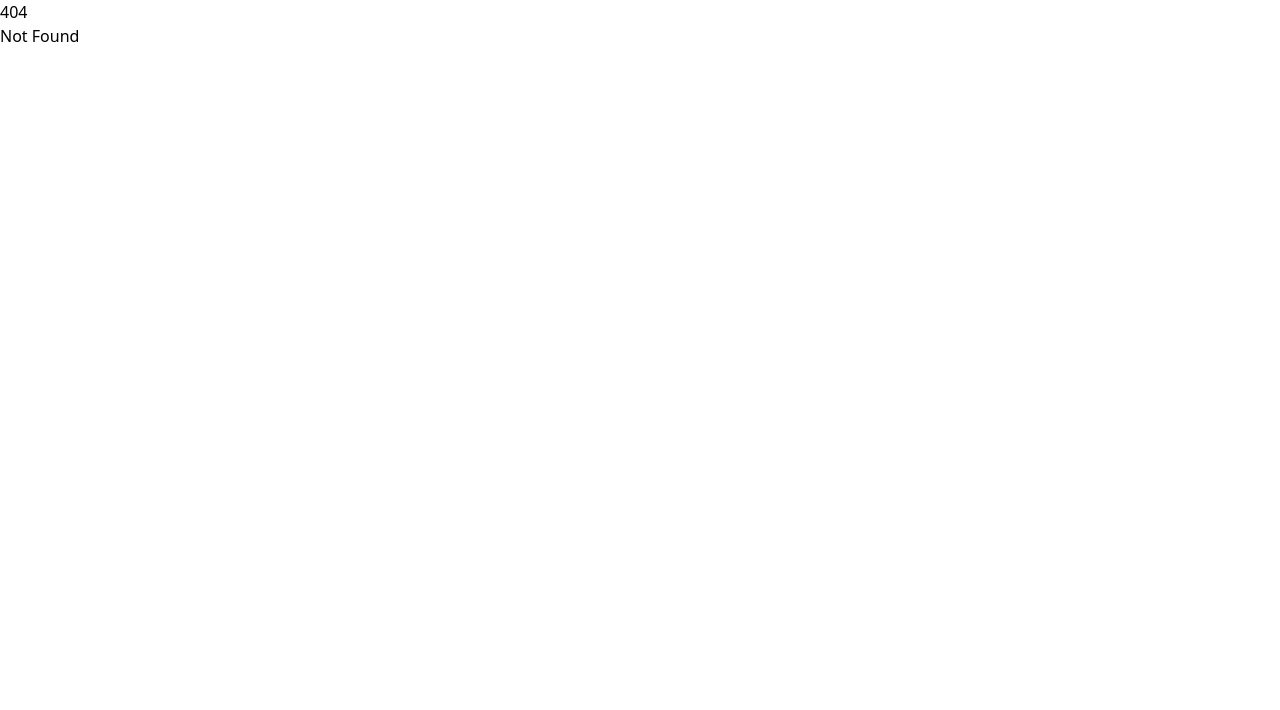
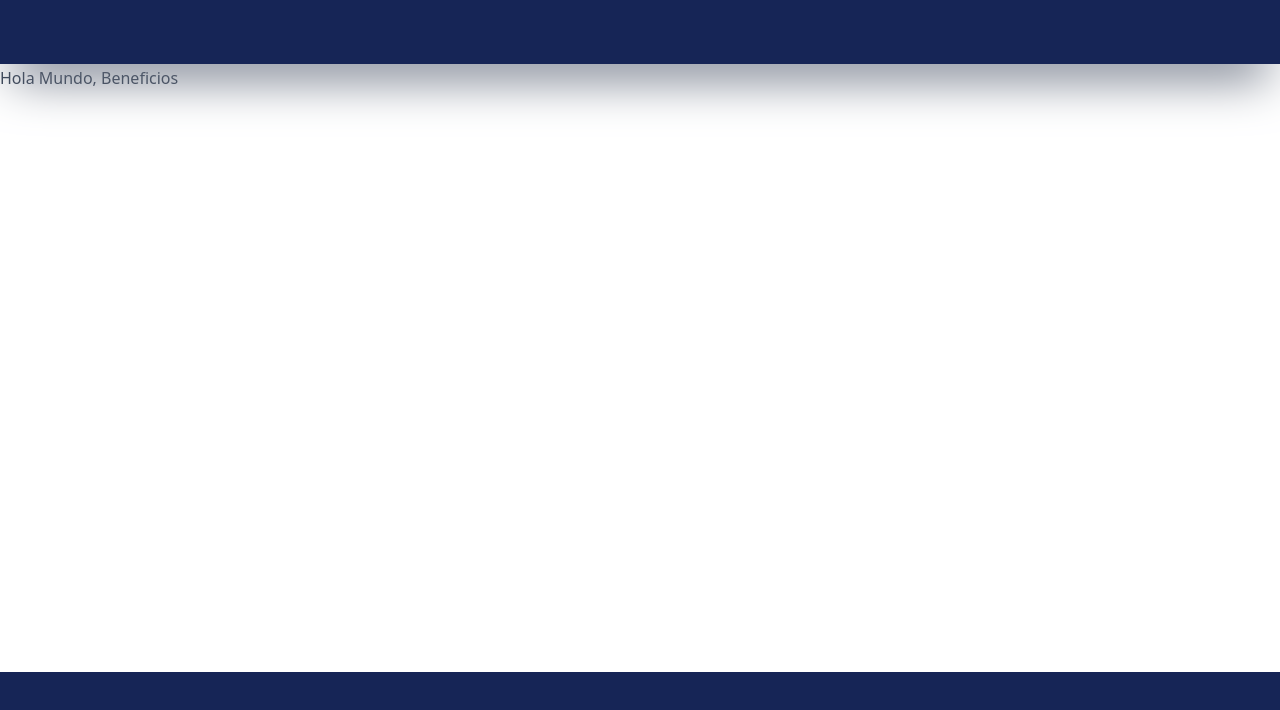
Before and after one commit to juanjocastro/CeCIT, a SvelteKit app in the folder apps/frontend/: page /beneficios in a window 1280 px wide. Before the commit this address had no page. Shown: the top 710 px of the page. Built offline with nearby package versions, Linux system fonts and the light colour scheme.

Commit message:
añadido base del layout

```diff
--- a/apps/frontend/src/routes/+layout.svelte
+++ b/apps/frontend/src/routes/+layout.svelte
@@ -4,4 +4,16 @@
 	let { children } = $props();
 </script>
 
-{@render children()}
+<main class="flex min-h-screen max-w-screen flex-col items-center overflow-x-hidden">
+	<div class="sticky top-0 flex h-16 w-screen bg-blue-950 shadow-2xl shadow-gray-500">
+		<div class="w-1/3"></div>
+		<nav class="w-1/3"></nav>
+		<div class="w-1/3"></div>
+	</div>
+
+	<div class="w-full flex-grow">
+		{@render children()}
+	</div>
+
+	<footer class="flex max-h-64 min-h-32 w-screen bg-blue-950"></footer>
+</main>
--- /dev/null
+++ b/apps/frontend/src/routes/beneficios/+page.svelte
@@ -0,0 +1 @@
+<span class="prose">Hola Mundo, Beneficios</span>
```
